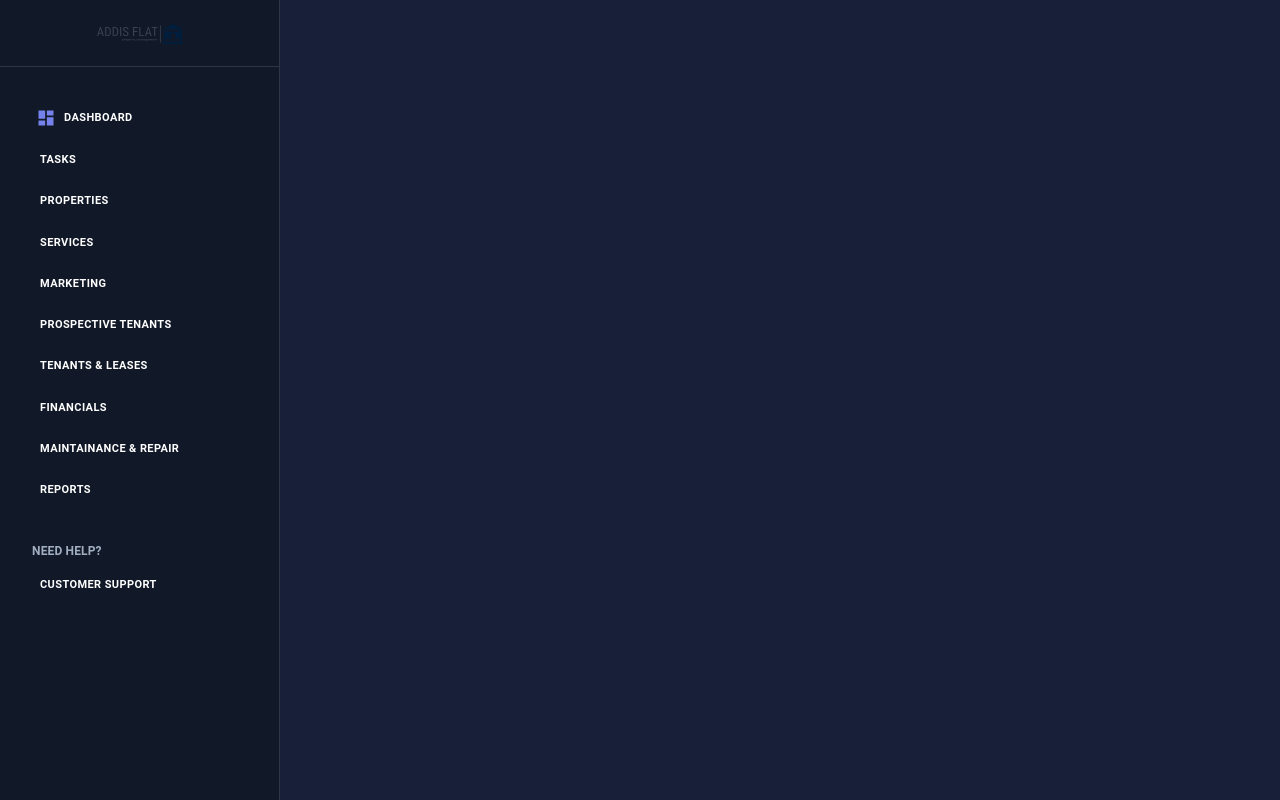
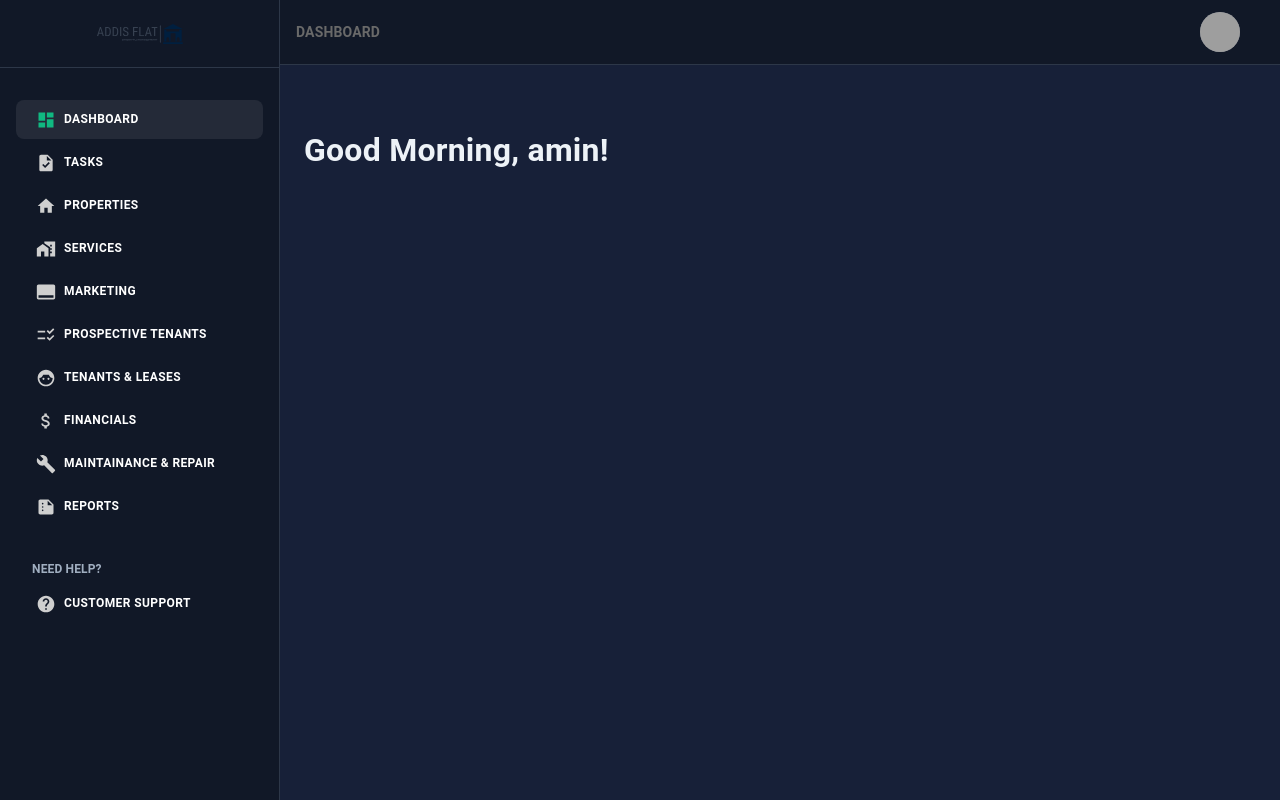
Before and after one commit to omni-saas/addis-flat, a Next.js app: page /dashboard in a window 1280 px wide. Built offline with nearby package versions, Linux system fonts and the light colour scheme; no server answers; grey boxes are pictures that could not be loaded.

Commit message:
added navbar to the dashboard

```diff
--- a/app/dashboard/layout.tsx
+++ b/app/dashboard/layout.tsx
@@ -1,15 +1,12 @@
 'use client'
 import { ReactNode } from "react";
-import { FC } from "react";
-import { DashboardLayout } from "@/components/common/dashboard-layout";
-interface Props{
-  children?: ReactNode;
-}
+import DashboardLayout from "@/components/common/dashboard-layout";
 
-export default function Layout(){
+export default function Layout({ children }: { children: ReactNode }){
+
   return (
     <DashboardLayout>
-
+      {children}
     </DashboardLayout>
   )
 }
--- a/app/dashboard/page.tsx
+++ b/app/dashboard/page.tsx
@@ -1,13 +1,20 @@
 'use client'
 
+import { Box, Container, Typography } from "@mui/material";
 
 
-
-export default function Dashboard(){
+export default function Dashboard() {
   return (
-    <>
-      Dasshboard
-      welcome
-    </>
+    <Box
+      component="main"
+      sx={{
+        flexGrow: 1,
+        py:8
+      }}
+    >
+      <Container maxWidth="xl">
+        <Typography variant="h4"> Good Morning, amin! </Typography>
+      </Container>
+    </Box>
   );
 }
--- a/app/layout.tsx
+++ b/app/layout.tsx
@@ -1,12 +1,12 @@
 import type { Metadata } from 'next'
-import { Kanit } from 'next/font/google'
+// import { Kanit } from 'next/font/google'
 import './globals.css'
 import ThemeRegistry from "@/components/theme-registry";
 
-const kanit = Kanit({
-  weight:['200','400','600','800'],
-  subsets: ['latin'],
- });
+// const kanit = Kanit({
+//   weight:['200','400','600','800'],
+//   subsets: ['latin'],
+//  });
 export const metadata: Metadata = {
   title: 'Addis-flat',
   description: "Streamline, Simplify, Succeed: Empowering Property Management with Cutting-Edge SaaS Solutions.",
@@ -20,7 +20,7 @@ export default function RootLayout({
   return (
     <html lang="en">
        <ThemeRegistry>
-          <body className={kanit.className}>{children}</body>
+          <body>{children}</body>
       </ThemeRegistry>
     </html>
   )
--- a/components/common/dashboard-layout.tsx
+++ b/components/common/dashboard-layout.tsx
@@ -1,12 +1,11 @@
 'use client'
-import { FC, ReactNode, useState } from "react";
+import { ReactNode, useState } from "react";
 import PropTypes from "prop-types";
-import { Box, styled } from "@mui/material";
+import { styled } from "@mui/material";
 import { Sidebar } from "./sidebar";
+import { DashboardNavbar } from "./dashboard-navbar";
 
-interface Props{
-  children?:ReactNode;
-}
+
 
 const DashboardLayoutRoot = styled('div')(
   ({ theme }) => ({
@@ -21,7 +20,7 @@ const DashboardLayoutRoot = styled('div')(
 )
 
 
-export const DashboardLayout:FC<Props> = (props) =>{
+export default function DashboardLayout(props:{ children: ReactNode }){
   const { children } = props;
   const [isSidebarOpen,setIsSidebarOpen] = useState<boolean>(false);
   return(
@@ -29,6 +28,7 @@ export const DashboardLayout:FC<Props> = (props) =>{
       <DashboardLayoutRoot>
           {children}
       </DashboardLayoutRoot>
+      <DashboardNavbar onOpenSidebar={(): void => setIsSidebarOpen(true)} />
       <Sidebar
         onClose={(): void =>setIsSidebarOpen(false)}
         open={isSidebarOpen}
--- /dev/null
+++ b/components/common/dashboard-navbar.tsx
@@ -0,0 +1,146 @@
+import { useRef, useState } from 'react';
+import type { FC } from 'react';
+import PropTypes from 'prop-types';
+import {
+  AppBar,
+  Avatar,
+  Badge,
+  Box,
+  ButtonBase,
+  IconButton,
+  Toolbar,
+  Tooltip,
+  Typography
+} from '@mui/material';
+import { styled } from '@mui/material/styles';
+import type { AppBarProps } from '@mui/material';
+import MenuIcon from '@mui/icons-material/Menu';
+import AccountCircleIcon from '@mui/icons-material/AccountCircle';
+
+interface DashboardNavbarProps extends AppBarProps {
+  onOpenSidebar?: () => void;
+}
+
+
+const DashboardNavbarRoot = styled(AppBar)(
+  ({ theme }) => ({
+    backgroundColor: theme.palette.background.paper,
+    ...(
+      theme.palette.mode === 'light'
+        ? {
+          boxShadow: theme.shadows[3]
+        }
+        : {
+          backgroundColor: theme.palette.background.paper,
+          borderBottomColor: theme.palette.divider,
+          borderBottomStyle: 'solid',
+          borderBottomWidth: 1,
+          boxShadow: 'none'
+        }
+    )
+  })
+);
+const AccountButton = () => {
+  const anchorRef = useRef<HTMLButtonElement | null>(null);
+  const [openPopover, setOpenPopover] = useState<boolean>(false);
+  // To get the user from the authContext, you can use
+  // `const { user } = useAuth();`
+  const user = {
+    avatar: '/static/mock-images/avatars/avatar-anika_visser.png',
+    name: 'Anika Visser'
+  };
+
+  const handleOpenPopover = (): void => {
+    setOpenPopover(true);
+  };
+
+  const handleClosePopover = (): void => {
+    setOpenPopover(false);
+  };
+
+  return (
+    <>
+      <Box
+        component={ButtonBase}
+        onClick={handleOpenPopover}
+        ref={anchorRef}
+        sx={{
+          alignItems: 'center',
+          display: 'flex',
+          ml: 2
+        }}
+      >
+        <Avatar
+          sx={{
+            height: 40,
+            width: 40
+          }}
+          src={user.avatar}
+        >
+          <AccountCircleIcon fontSize="medium" />
+        </Avatar>
+      </Box>
+      {/* <AccountPopover
+        anchorEl={anchorRef.current}
+        onClose={handleClosePopover}
+        open={openPopover}
+      /> */}
+    </>
+  );
+};
+
+export const DashboardNavbar: FC<DashboardNavbarProps> = (props) => {
+  const { onOpenSidebar, ...other } = props;
+
+  return (
+    <>
+      <DashboardNavbarRoot
+        sx={{
+          left: {
+            lg: 280
+          },
+          width: {
+            lg: 'calc(100% - 280px)'
+          }
+        }}
+        {...other}
+      >
+        <Toolbar
+          disableGutters
+          sx={{
+            minHeight: 64,
+            left: 0,
+            pr: 5,
+            pl:2
+          }}
+        >
+          <IconButton
+            onClick={onOpenSidebar}
+            sx={{
+              display: {
+                xs: 'inline-flex',
+                lg: 'none',
+              }
+            }}
+          >
+            <MenuIcon fontSize="medium" />
+          </IconButton>
+          <Typography sx={{
+            textTransform:'uppercase',
+            fontSize:14,
+            color:'#696969',
+            fontWeight: 'fontWeightBold',
+          }}>
+            Dashboard
+          </Typography>
+          <Box sx={{ flexGrow: 1 }} />
+          <AccountButton />
+        </Toolbar>
+      </DashboardNavbarRoot>
+    </>
+  );
+};
+
+DashboardNavbar.propTypes = {
+  onOpenSidebar: PropTypes.func
+};
--- a/components/common/sidebar-item.tsx
+++ b/components/common/sidebar-item.tsx
@@ -22,8 +22,7 @@ interface DashboardSidebarItemProps extends ListItemProps {
   title: string;
 };
 
-export const DashboardSidebarItem: FC<DashboardSidebarItemProps> = (props) => {
-  const {
+export default function DashboardSidebarItem ({
     active,
     children,
     chip,
@@ -34,7 +33,8 @@ export const DashboardSidebarItem: FC<DashboardSidebarItemProps> = (props) => {
     path,
     title,
     ...other
-  } = props;
+}:DashboardSidebarItemProps) {
+
   const [open, setOpen] = useState<boolean>(openProp);
   const handleToggle = (): void => {
     setOpen((prevOpen) => !prevOpen);
@@ -121,7 +121,7 @@ export const DashboardSidebarItem: FC<DashboardSidebarItemProps> = (props) => {
           sx={{
             backgroundColor: active && 'rgba(255,255,255,0.08)',
             borderRadius: 1,
-            color: active ? 'primary' : 'neutral.500',
+            color: active ? 'primary.main' : 'neutral.500',
             fontWeight: active && 'fontWeightBold',
             justifyContent: 'flex-start',
             pl: `${paddingLeft}px`,
@@ -129,11 +129,11 @@ export const DashboardSidebarItem: FC<DashboardSidebarItemProps> = (props) => {
             textAlign: 'left',
             width: '100%',
             '& .MuiButton-startIcon': {
-              color: active ? 'secondary.main' : 'neutral.900'
+              color: active ? 'secondary.main' : '#cfcfcf'
             },
           }}
         >
-          <Box sx={{ flexGrow: 1, textTransform:'uppercase', fontSize:11, color:'#fff' }}>
+          <Box sx={{ flexGrow: 1, textTransform:'uppercase', fontSize:12, color:'#ffffff' }}>
             {title}
           </Box>
           {info}
--- a/components/common/sidebar-section.tsx
+++ b/components/common/sidebar-section.tsx
@@ -2,7 +2,7 @@ import type { FC, ReactNode } from 'react';
 import PropTypes from 'prop-types';
 import { List, ListSubheader } from '@mui/material';
 import type { ListProps } from '@mui/material';
-import { DashboardSidebarItem } from './sidebar-item';
+import DashboardSidebarItem from './sidebar-item';
 
 
 interface Item {
--- a/components/common/sidebar.tsx
+++ b/components/common/sidebar.tsx
@@ -10,6 +10,19 @@ import Logo from "./logo";
 import Link from "next/link";
 import { SidebarSection } from "./sidebar-section";
 import DashboardIcon from '@mui/icons-material/Dashboard';
+import TaskIcon from '@mui/icons-material/Task';
+import HomeIcon from '@mui/icons-material/Home';
+import HomeWorkIcon from '@mui/icons-material/HomeWork';
+import BuildIcon from '@mui/icons-material/Build';
+import SummarizeIcon from '@mui/icons-material/Summarize';
+import HelpIcon from '@mui/icons-material/Help';
+import Face6Icon from '@mui/icons-material/Face6';
+import AttachMoneyIcon from '@mui/icons-material/AttachMoney';
+import CallToActionIcon from '@mui/icons-material/CallToAction';
+import ChecklistRtlIcon from '@mui/icons-material/ChecklistRtl';
+
+
+
 interface Props{
   onClose: () => void;
   open: boolean;
@@ -32,53 +45,53 @@ const getSections = (): Section[] => [
     items:[
       {
         title: 'Dashboard',
-        path:'/',
+        path:'/dashboard',
         icon: <DashboardIcon />
       },
       {
         title: 'Tasks',
-        path:'/',
-        icon:''
+        path:'/tasks',
+        icon:<TaskIcon />
       },
       {
         title: 'Properties',
-        path:'/',
-        icon:''
+        path:'/properties',
+        icon:<HomeIcon />
       },
       {
         title: 'Services',
-        path:'/',
-        icon:''
+        path:'/services',
+        icon: <HomeWorkIcon />
       },
       {
         title: 'Marketing',
-        path:'/',
-        icon:''
+        path:'/marketing',
+        icon:<CallToActionIcon />
       },
       {
         title: 'Prospective Tenants',
-        path:'/',
-        icon:''
+        path:'/prospective-tenants',
+        icon:<ChecklistRtlIcon />
       },
       {
         title: 'Tenants & Leases',
-        path:'/',
-        icon:''
+        path:'/tenants-and-leases',
+        icon:<Face6Icon />
       },
       {
         title: 'Financials',
-        path:'/',
-        icon:''
+        path:'/financial',
+        icon:<AttachMoneyIcon />
       },
       {
         title: 'Maintainance & Repair',
-        path:'/',
-        icon:''
+        path:'/maintainance-and-repair',
+        icon: <BuildIcon />
       },
       {
         title: 'Reports',
-        path:'/',
-        icon:''
+        path:'/reports',
+        icon: <SummarizeIcon />
       },
     ],
 
@@ -88,8 +101,8 @@ const getSections = (): Section[] => [
     items:[
       {
         title: 'customer Support',
-        path:'/',
-        icon:''
+        path:'/customer-support',
+        icon:<HelpIcon />
       },
     ]
   }
```
Also changed, not shown: components/index.tsx (added).
